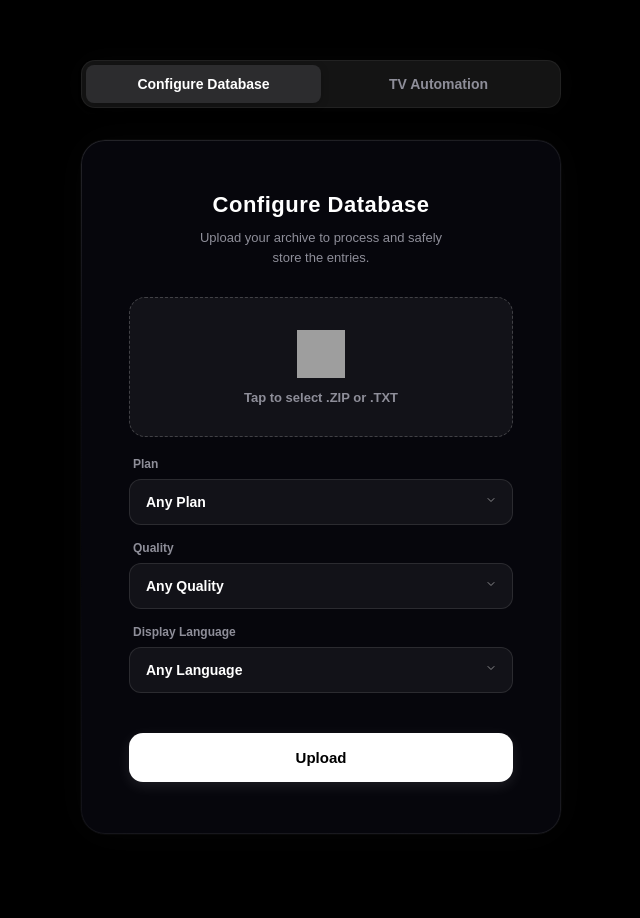
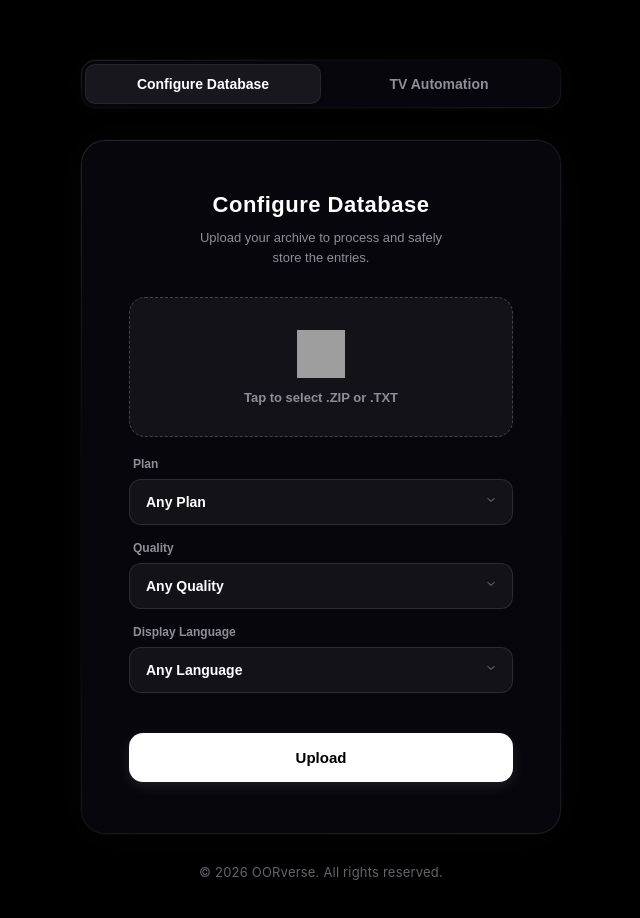
Before and after one commit to badmashagaya/nfxcookie, a plain HTML site: page index.html in a window 1280 px wide. Shown: the whole page, without its empty margins (319-959 px from the left). Before the commit the page ends 894 px from the top, so only its background shows below. Drawn offline with Linux system fonts and the light colour scheme; grey boxes are pictures that could not be loaded; a web font is replaced by a local one.

Commit message:
Update index.html

```diff
--- a/index.html
+++ b/index.html
@@ -44,15 +44,37 @@
         .segmented-control {
             display: flex;
             position: relative;
-            background: rgba(255, 255, 255, 0.08);
-            border-radius: 12px;
+            background: var(--card-bg);
+            border-radius: 14px;
             padding: 4px;
             margin-bottom: 40px;
             width: 340px;
             height: 44px;
             align-items: stretch;
-            border: 1px solid rgba(255,255,255,0.06);
-            box-shadow: 0 0 30px rgba(255,255,255,0.02), 0 4px 16px rgba(0,0,0,0.3);
+            border: none;
+            box-shadow:
+                0 0 0 0.5px rgba(255,255,255,0.05),
+                0 0 30px rgba(255,255,255,0.02),
+                0 4px 16px rgba(0,0,0,0.3);
+        }
+        .segmented-control::before {
+            content: '';
+            position: absolute;
+            inset: 0;
+            border-radius: 14px;
+            padding: 1px;
+            background: linear-gradient(
+                170deg,
+                rgba(255,255,255,0.12) 0%,
+                rgba(255,255,255,0.03) 30%,
+                transparent 55%,
+                rgba(255,255,255,0.04) 80%,
+                rgba(255,255,255,0.09) 100%
+            );
+            -webkit-mask: linear-gradient(#fff 0 0) content-box, linear-gradient(#fff 0 0);
+            -webkit-mask-composite: xor;
+            mask-composite: exclude;
+            pointer-events: none;
         }
         .segment-btn {
             flex: 1;
@@ -71,11 +93,12 @@
             position: absolute;
             top: 4px; bottom: 4px; left: 4px;
             width: calc(50% - 4px);
-            background: #2c2c2e;
-            border-radius: 8px;
+            background: rgba(255,255,255,0.07);
+            border-radius: 10px;
             transition: transform 0.35s cubic-bezier(0.25, 1, 0.5, 1);
             z-index: 1;
-            box-shadow: 0 2px 8px rgba(0,0,0,0.2);
+            box-shadow: 0 1px 4px rgba(0,0,0,0.3);
+            border: 1px solid rgba(255,255,255,0.06);
         }
 
         .import-card {
@@ -222,6 +245,18 @@
 
         #screen-loading, #screen-done { display: none; }
 
+        .site-footer {
+            margin-top: 0;
+            padding-top: 30px;
+            font-family: -apple-system, BlinkMacSystemFont, 'SF Pro Text', 'SF Pro Display', system-ui, sans-serif;
+            font-size: 13px;
+            font-weight: 400;
+            color: var(--text-secondary);
+            text-align: center;
+            opacity: 0.7;
+            letter-spacing: 0.2px;
+        }
+
         @media (min-width: 768px) {
             body {
                 justify-content: center;
@@ -231,7 +266,6 @@
             .segmented-control {
                 width: 440px;
                 height: 48px;
-                border-radius: 14px;
                 margin-bottom: 32px;
             }
 
@@ -456,7 +490,11 @@
     <div class="eta-text" id="tvStatusMsg" style="margin-top: 20px; font-size: 13px; display: none;"></div>
 </div>
 
+<div class="site-footer" id="siteFooter"></div>
+
 <script>
+document.getElementById('siteFooter').textContent = '\u00A9 ' + new Date().getFullYear() + ' OORverse. All rights reserved.';
+
 function updateFileName(input) {
     const display = document.getElementById('fileNameDisplay');
     if (input.files && input.files.length > 0) {
```
